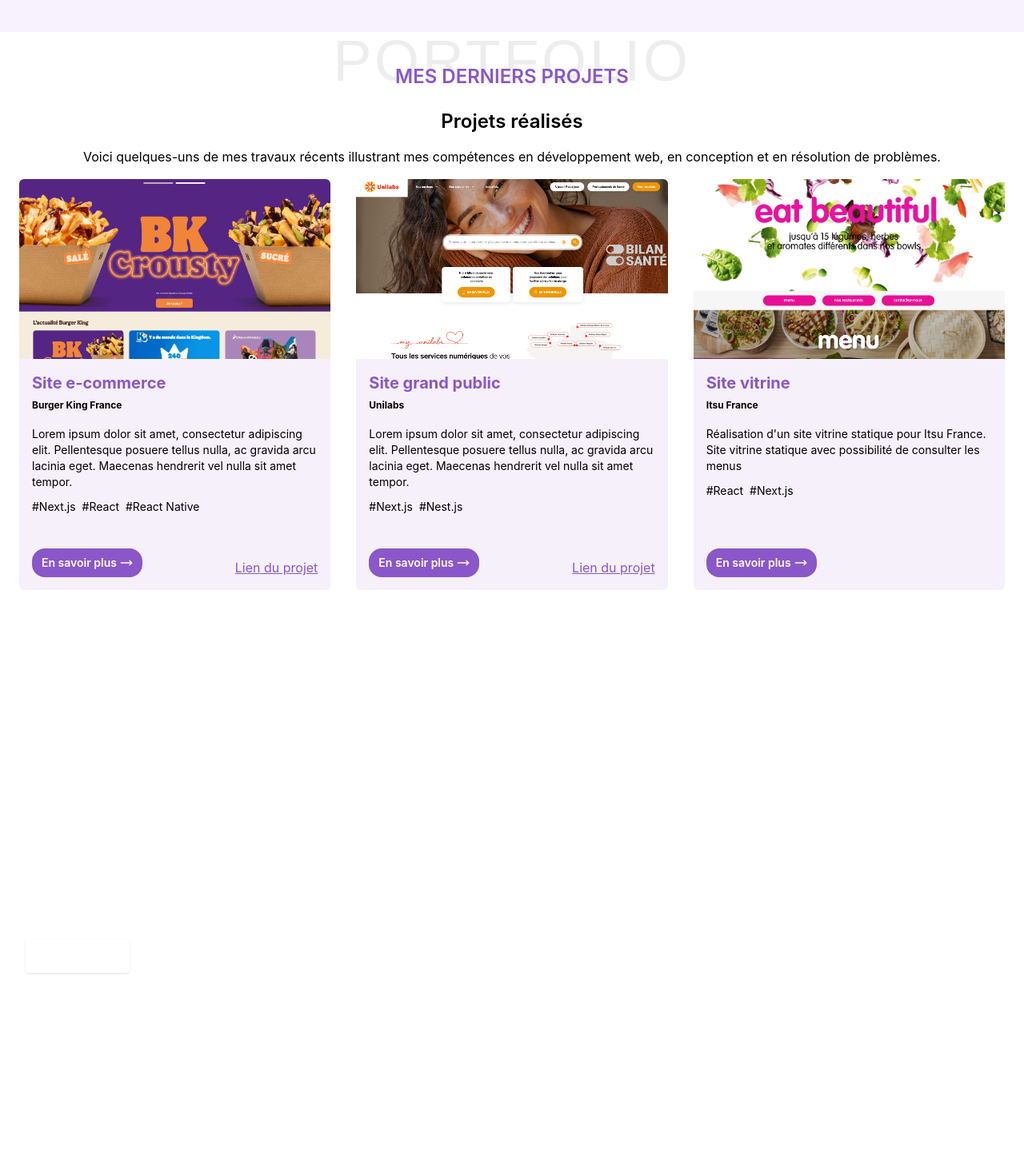
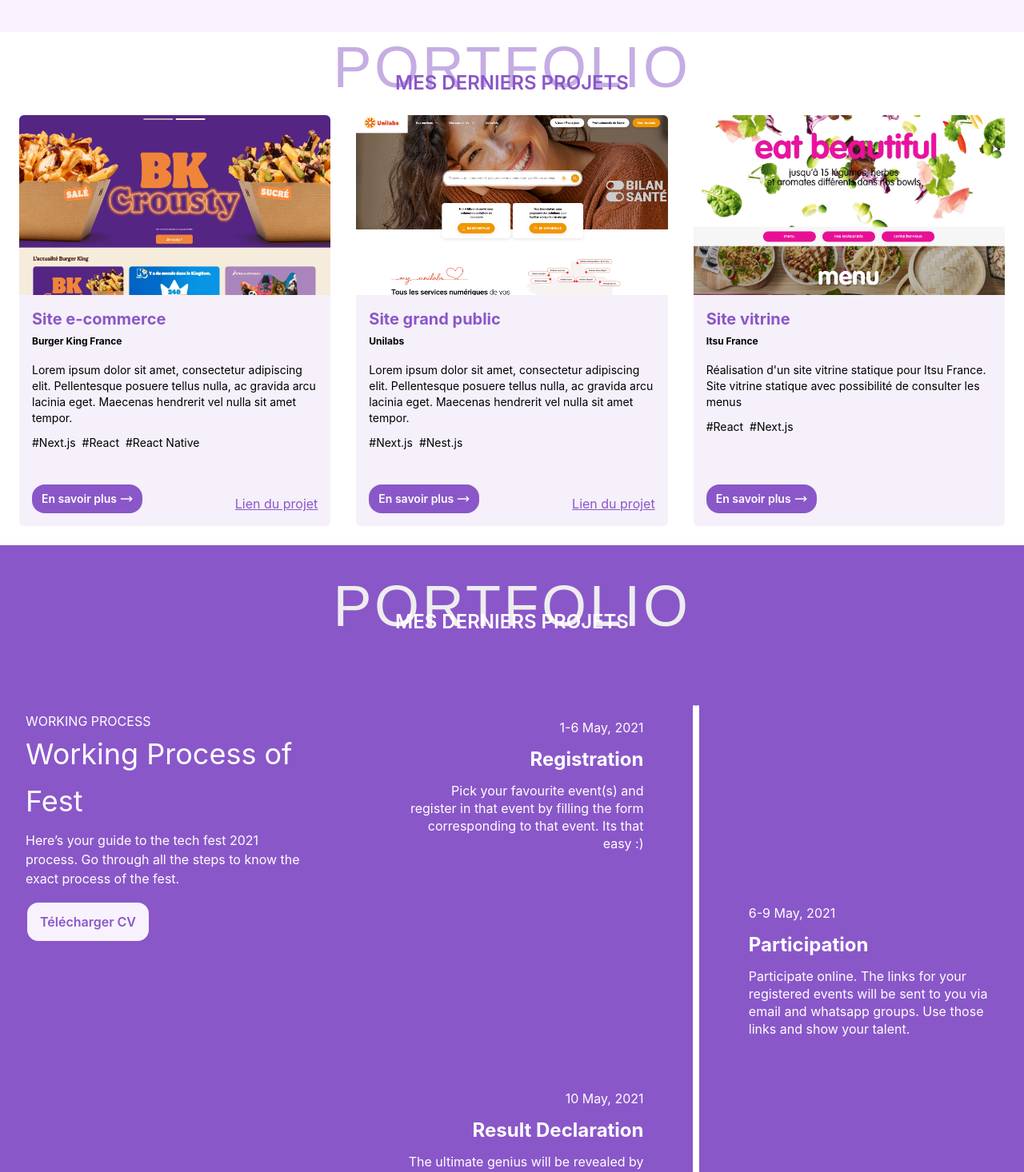
Before and after one commit to Lolo0611/portfolio, a Next.js app: page / in a window 1280 px wide. Shown: the part 760-2226 px from the top of the page at 80% size. Built offline with nearby package versions, Linux system fonts and the light colour scheme; a web font is replaced by a local one.

Commit message:
add experiences section

```diff
--- a/app/_components/Card.tsx
+++ b/app/_components/Card.tsx
@@ -49,7 +49,7 @@
             )}
           </div>
 
-          <div className={"mb-4 flex flex-col gap-2"}>
+          <div className={"flex flex-col gap-2"}>
             <p className={"text-sm"}>{description}</p>
             {chips && (
               <div>
--- a/app/_components/SectionTitle.tsx
+++ b/app/_components/SectionTitle.tsx
@@ -1,16 +1,41 @@
+export enum SectionTitleVariants {
+  LIGHT_BACKGROUND = "light_background",
+  DARK_BACKGROUND = "dark_background",
+}
+
+export const sectionTitleVariants = {
+  light_background: {
+    h2: "text-medium-purple",
+    subTitle: "text-purple",
+  },
+  dark_background: {
+    h2: "text-very-light-grey",
+    subTitle: "text-white",
+  },
+}
+
 type SectionTitleProps = {
   title: string
   subTitle?: string
+  variant?: SectionTitleVariants
 }
 
-export const SectionTitle = ({ title, subTitle }: SectionTitleProps) => {
+export const SectionTitle = ({
+  title,
+  subTitle,
+  variant = SectionTitleVariants.LIGHT_BACKGROUND,
+}: SectionTitleProps) => {
   return (
     <div className={"relative"}>
-      <h2 className="font-londrina text-very-light-grey text-7xl tracking-wider">
+      <h2
+        className={`${sectionTitleVariants[variant].h2} font-londrina text-7xl tracking-wider`}
+      >
         {title.toUpperCase()}
       </h2>
       {subTitle && (
-        <span className="text-purple absolute inset-x-0 bottom-0 text-2xl font-semibold text-gray-500">
+        <span
+          className={`${sectionTitleVariants[variant].subTitle} absolute inset-x-0 bottom-0 text-2xl font-semibold`}
+        >
           {subTitle?.toUpperCase()}
         </span>
       )}
--- a/app/_sections/ExperiencesSection.tsx
+++ b/app/_sections/ExperiencesSection.tsx
@@ -1,10 +1,26 @@
+"use client"
+
+import {
+  Button,
+  ButtonVariants,
+  SectionTitle,
+  SectionTitleVariants,
+} from "@/app/_components"
+
 export const ExperiencesSection = () => {
   return (
     <section>
-      <div className="bg-#BEA2E0 py-8 text-white">
-        <div className="container mx-auto my-12 flex flex-col items-start md:my-24 md:flex-row">
-          <div className="sticky mt-2 flex w-full flex-col px-8 md:top-36 md:mt-12 lg:w-1/3">
-            <p className="tracking-loose ml-2 text-yellow-300 uppercase">
+      <div className="bg-purple py-8 text-white">
+        <div className={"mt-2 text-center"}>
+          <SectionTitle
+            title="Portfolio"
+            subTitle="Mes derniers projets"
+            variant={SectionTitleVariants.DARK_BACKGROUND}
+          />
+        </div>
+        <div className="container mx-auto my-12 flex flex-col items-start md:flex-row">
+          <div className="sticky mt-2 flex w-full flex-col px-8 md:mt-12 lg:w-1/3">
+            <p className="tracking-loose text-yellow-300 uppercase">
               Working Process
             </p>
             <p className="mb-2 text-3xl leading-normal md:text-4xl md:leading-relaxed">
@@ -14,12 +30,13 @@
               Here’s your guide to the tech fest 2021 process. Go through all
               the steps to know the exact process of the fest.
             </p>
-            <a
-              href="#"
-              className="mr-auto rounded border border-yellow-300 bg-transparent px-4 py-2 text-yellow-300 shadow hover:border-transparent hover:bg-yellow-300 hover:text-white hover:shadow-lg"
+
+            <Button
+              onClick={() => console.log("download CV")}
+              variant={ButtonVariants.SECONDARY}
             >
-              Explore Now
-            </a>
+              Télécharger CV
+            </Button>
           </div>
           <div className="sticky ml-0 md:ml-12 lg:w-2/3">
             <div className="container mx-auto h-full w-full">
--- a/app/_sections/PortfolioSection.tsx
+++ b/app/_sections/PortfolioSection.tsx
@@ -4,15 +4,11 @@
 export const PortfolioSection = () => {
   return (
     <div className={"mx-auto text-center"}>
-      <SectionTitle title="Portfolio" subTitle="Mes derniers projets" />
+      <div className={"mt-2"}>
+        <SectionTitle title="Portfolio" subTitle="Mes derniers projets" />
+      </div>
 
       <div className={"z-10 container mx-auto flex flex-col gap-4 px-6 py-6"}>
-        <h2 className={"text-2xl font-semibold"}>Projets réalisés</h2>
-        <p>
-          Voici quelques-uns de mes travaux récents illustrant mes compétences
-          en développement web, en conception et en résolution de problèmes.
-        </p>
-
         <div
           className={
             "flex flex-col items-center gap-8 overflow-y-scroll lg:flex-row"
```
